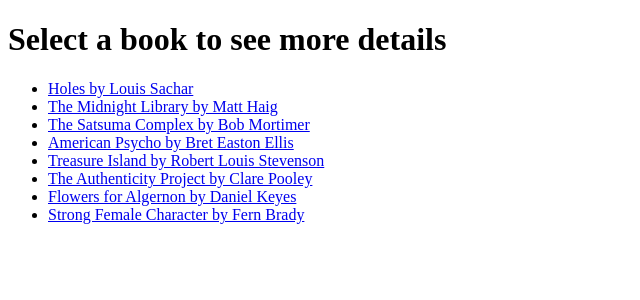
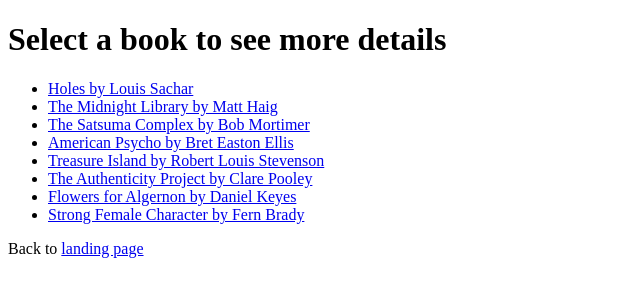
Before and after one commit to becksreay/BookShare-backend, a Django app: page /api/books/all_books/ in a window 1280 px wide. Shown: the top 300 px of the page, without its empty margins (0-640 px from the left). Run offline with Django 5.2, Linux system fonts and the light colour scheme; data comes from the database, SQL or seed files in the repository.

Commit message:
added links to landing page from all books and book details

```diff
--- a/books/templates/all_books.html
+++ b/books/templates/all_books.html
@@ -10,5 +10,7 @@
   {% endfor %}
 </ul>
 
+<p>Back to <a href="{% url 'landing' %}">landing page</a></p>
+
 </body>
 </html>
--- a/books/templates/book_details.html
+++ b/books/templates/book_details.html
@@ -20,6 +20,8 @@
 {% endif %}
 
 <p>Back to <a href="{% url 'all_books' %}">all books</a></p>
+
+<p>Back to <a href="{% url 'landing' %}">landing page</a></p>
 </div>
 
 
```
